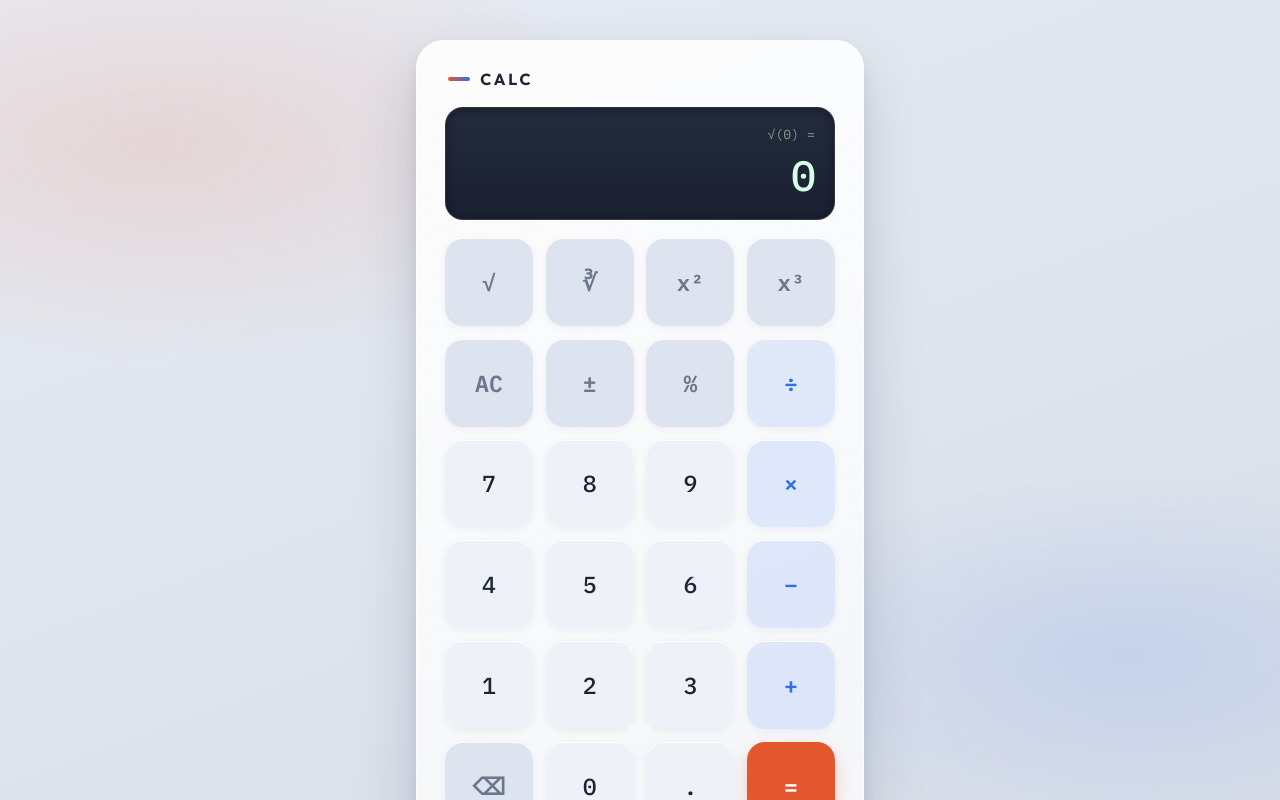
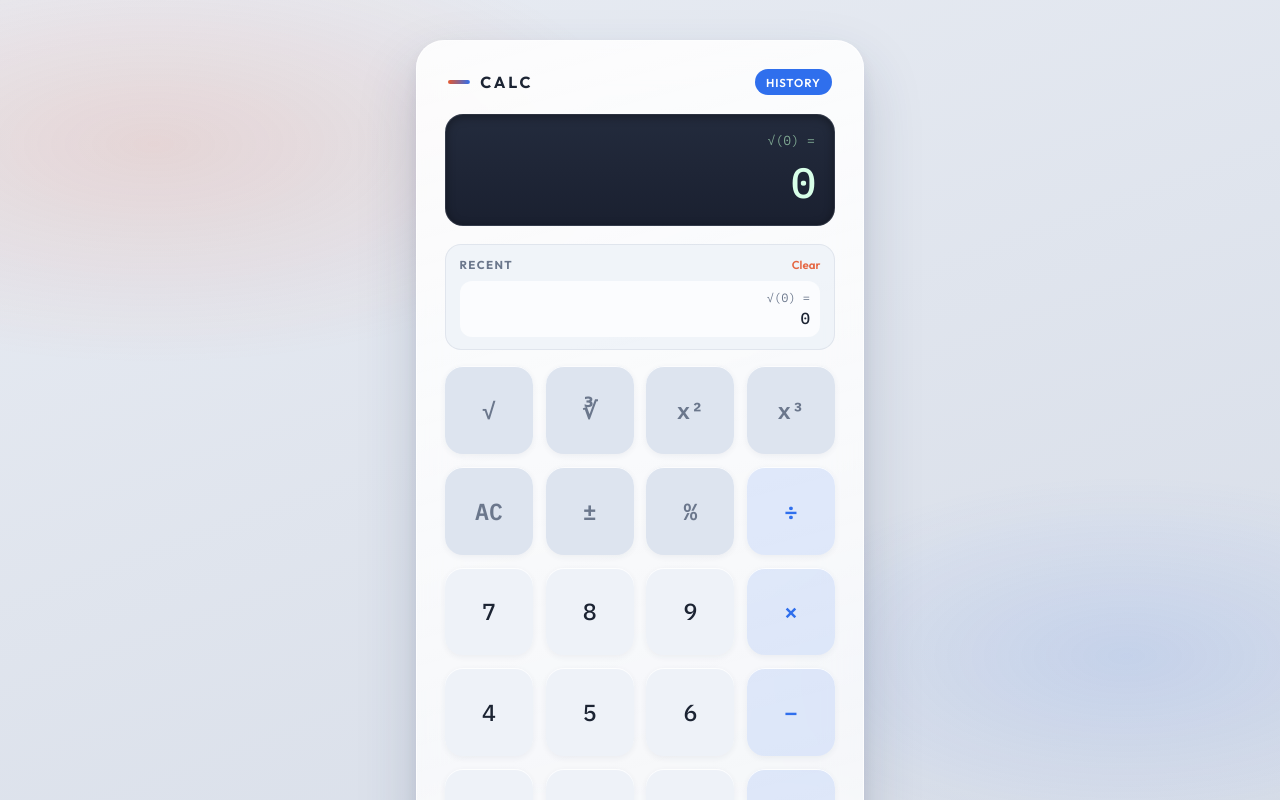
Before and after one commit to aimetrics88testing/Calculator_repo, a React (Vite) app: page / in a window 1280 px wide. Both pictures are taken after a click on the button "Square root". Shown: the top 800 px of the page. Built offline with nearby package versions, Linux system fonts and the light colour scheme.

Commit message:
Add calculation history with recall and clear.
Co-authored-by: Cursor <cursoragent@cursor.com>

```diff
--- a/src/App.css
+++ b/src/App.css
@@ -38,6 +38,116 @@
   font-weight: 650;
   letter-spacing: 0.18em;
   text-transform: uppercase;
+  color: var(--ink);
+}
+
+.history-toggle {
+  margin-left: auto;
+  padding: 0.35rem 0.7rem;
+  border-radius: 999px;
+  font-size: 0.72rem;
+  font-weight: 600;
+  letter-spacing: 0.08em;
+  text-transform: uppercase;
+  color: var(--ink-muted);
+  background: var(--key-func);
+  transition: background 0.15s ease, color 0.15s ease;
+}
+
+.history-toggle:hover {
+  color: var(--ink);
+  background: #d2dae8;
+}
+
+.history-toggle--active {
+  color: #fff;
+  background: var(--operator);
+}
+
+.history {
+  margin-bottom: 1rem;
+  padding: 0.75rem 0.85rem;
+  border-radius: 16px;
+  background: rgba(238, 242, 248, 0.85);
+  border: 1px solid rgba(40, 55, 90, 0.08);
+  animation: rise-in 0.35s cubic-bezier(0.22, 1, 0.36, 1) both;
+}
+
+.history__header {
+  display: flex;
+  align-items: center;
+  justify-content: space-between;
+  margin-bottom: 0.55rem;
+}
+
+.history__title {
+  font-size: 0.72rem;
+  font-weight: 650;
+  letter-spacing: 0.12em;
+  text-transform: uppercase;
+  color: var(--ink-muted);
+}
+
+.history__clear {
+  font-size: 0.72rem;
+  font-weight: 600;
+  color: var(--accent);
+  opacity: 0.9;
+}
+
+.history__clear:hover:not(:disabled) {
+  opacity: 1;
+}
+
+.history__clear:disabled {
+  opacity: 0.35;
+  cursor: default;
+}
+
+.history__empty {
+  padding: 0.55rem 0.15rem 0.2rem;
+  font-size: 0.85rem;
+  color: var(--ink-muted);
+}
+
+.history__list {
+  list-style: none;
+  max-height: 8.5rem;
+  overflow-y: auto;
+  display: grid;
+  gap: 0.35rem;
+  scrollbar-width: thin;
+}
+
+.history__item {
+  width: 100%;
+  display: grid;
+  gap: 0.15rem;
+  padding: 0.55rem 0.65rem;
+  border-radius: 12px;
+  text-align: right;
+  background: rgba(255, 255, 255, 0.7);
+  transition: background 0.15s ease, transform 0.12s ease;
+}
+
+.history__item:hover {
+  background: #fff;
+  transform: translateY(-1px);
+}
+
+.history__expr {
+  font-family: var(--font-display);
+  font-size: 0.75rem;
+  color: var(--ink-muted);
+  white-space: nowrap;
+  overflow: hidden;
+  text-overflow: ellipsis;
+}
+
+.history__result {
+  font-family: var(--font-display);
+  font-size: 1rem;
+  font-weight: 500;
   color: var(--ink);
 }
 
--- a/src/App.jsx
+++ b/src/App.jsx
@@ -33,6 +33,8 @@ const KEY_MAP = {
   Delete: 'AC',
 }
 
+const MAX_HISTORY = 20
+
 function formatDisplay(value) {
   if (value === 'Error' || value === null || value === undefined) return 'Error'
   const str = String(value)
@@ -54,6 +56,27 @@ export default function App() {
   const [operator, setOperator] = useState(null)
   const [overwrite, setOverwrite] = useState(true)
   const [expression, setExpression] = useState('')
+  const [history, setHistory] = useState([])
+  const [showHistory, setShowHistory] = useState(true)
+
+  const pushHistory = useCallback((expr, result) => {
+    setHistory((current) => [
+      { id: `${Date.now()}-${Math.random().toString(36).slice(2, 7)}`, expr, result },
+      ...current,
+    ].slice(0, MAX_HISTORY))
+  }, [])
+
+  const clearHistory = useCallback(() => {
+    setHistory([])
+  }, [])
+
+  const recallHistory = useCallback((entry) => {
+    setDisplay(entry.result)
+    setExpression(entry.expr)
+    setPrevious(null)
+    setOperator(null)
+    setOverwrite(true)
+  }, [])
 
   const clearAll = useCallback(() => {
     setDisplay('0')
@@ -163,12 +186,13 @@ export default function App() {
     } else {
       setDisplay(trimmed)
       setExpression(`${expr} =`)
+      pushHistory(`${expr} =`, trimmed)
     }
 
     setPrevious(null)
     setOperator(null)
     setOverwrite(true)
-  }, [display])
+  }, [display, pushHistory])
 
   const compute = useCallback((a, op, b) => {
     const result = OPERATORS[op](a, b)
@@ -211,19 +235,21 @@ export default function App() {
 
     const current = parseFloat(display)
     const result = compute(previous, operator, current)
+    const expr = `${formatDisplay(previous)} ${operator} ${formatDisplay(display)} =`
 
     if (result === null) {
       setDisplay('Error')
       setExpression('')
     } else {
       setDisplay(result)
-      setExpression(`${formatDisplay(previous)} ${operator} ${formatDisplay(display)} =`)
+      setExpression(expr)
+      pushHistory(expr, result)
     }
 
     setPrevious(null)
     setOperator(null)
     setOverwrite(true)
-  }, [compute, display, operator, previous])
+  }, [compute, display, operator, previous, pushHistory])
 
   const handlePress = useCallback(
     (key) => {
@@ -332,12 +358,57 @@ export default function App() {
         <header className="calculator__brand">
           <span className="calculator__mark" aria-hidden="true" />
           <h1 className="calculator__title">Calc</h1>
+          <button
+            type="button"
+            className={`history-toggle${showHistory ? ' history-toggle--active' : ''}`}
+            onClick={() => setShowHistory((open) => !open)}
+            aria-expanded={showHistory}
+            aria-controls="calc-history"
+          >
+            History
+          </button>
         </header>
 
         <div className="display" aria-live="polite">
           <p className="display__expression">{expression || '\u00A0'}</p>
           <p className={displayClass}>{formatDisplay(display)}</p>
         </div>
+
+        {showHistory && (
+          <section className="history" id="calc-history" aria-label="Calculation history">
+            <div className="history__header">
+              <h2 className="history__title">Recent</h2>
+              <button
+                type="button"
+                className="history__clear"
+                onClick={clearHistory}
+                disabled={history.length === 0}
+              >
+                Clear
+              </button>
+            </div>
+
+            {history.length === 0 ? (
+              <p className="history__empty">No calculations yet</p>
+            ) : (
+              <ul className="history__list">
+                {history.map((entry) => (
+                  <li key={entry.id}>
+                    <button
+                      type="button"
+                      className="history__item"
+                      onClick={() => recallHistory(entry)}
+                      aria-label={`Recall ${entry.expr} ${formatDisplay(entry.result)}`}
+                    >
+                      <span className="history__expr">{entry.expr}</span>
+                      <span className="history__result">{formatDisplay(entry.result)}</span>
+                    </button>
+                  </li>
+                ))}
+              </ul>
+            )}
+          </section>
+        )}
 
         <div className="keypad" role="group" aria-label="Keypad">
           {buttons.map(({ label, type, aria }) => (
```
